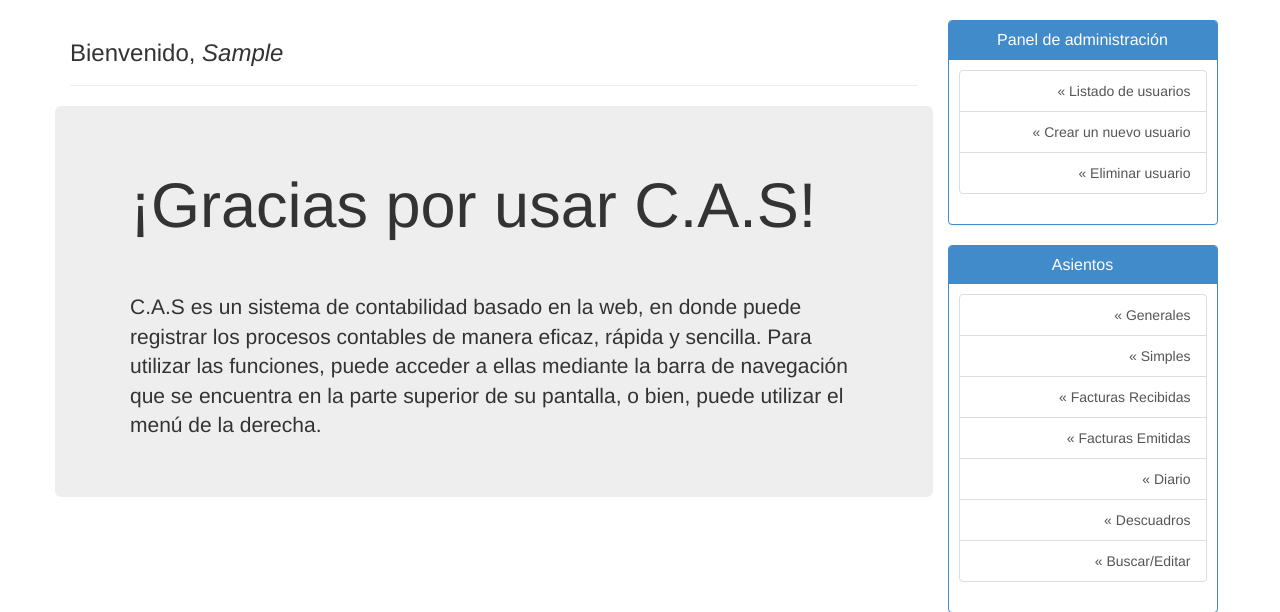
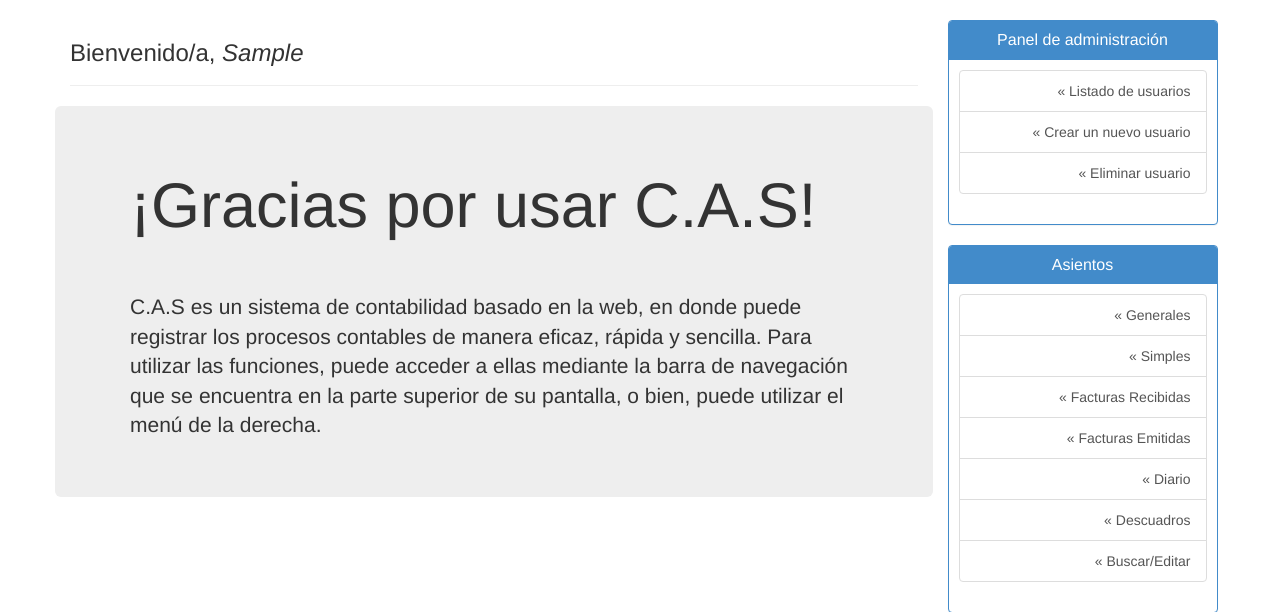
Before and after one commit to humbertoplus/casv2, a PHP site: page /php/home.php in a window 1280 px wide. Shown: the part 51-663 px from the top of the page. Run offline with PHP 8.4, Linux system fonts and the light colour scheme; the visitor is signed in with stand-in values (Sample User, id 1); data that the repository does not hold is empty.

Commit message:
Cambios minimos

```diff
--- a/php/home.php
+++ b/php/home.php
@@ -24,7 +24,7 @@
 		<div class="row row-offcanvas row-offcanvas-right">
 			<div class="col-xs-12 col-sm-9">
 				<div class="page-header">
-        			<h3>Bienvenido, <?php echo "<em style='text-transform:capitalize'>" . $_SESSION['usuario'] . "</em>"; ?></h3>
+        			<h3>Bienvenido/a, <?php echo "<em style='text-transform:capitalize'>" . $_SESSION['usuario'] . "</em>"; ?></h3>
         		</div>
 
         		<div class="row">
```
